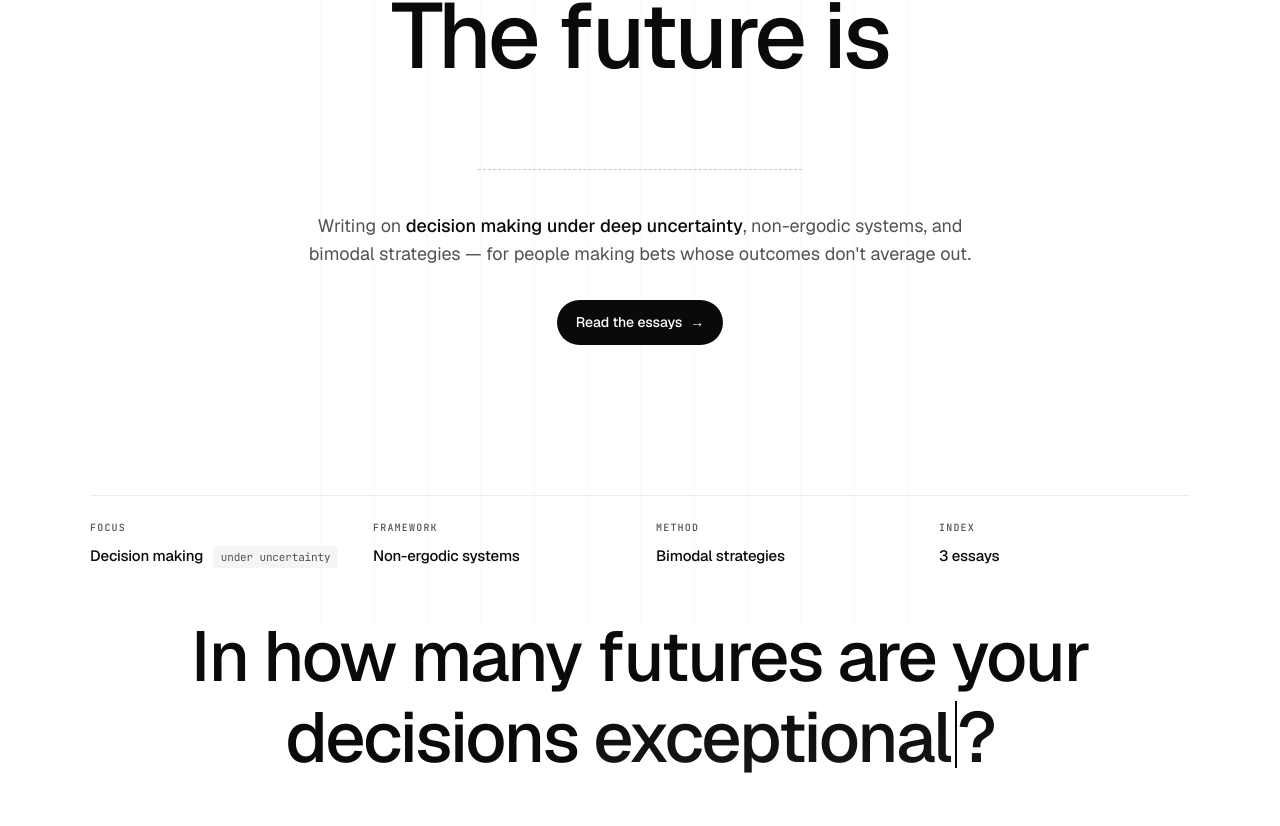
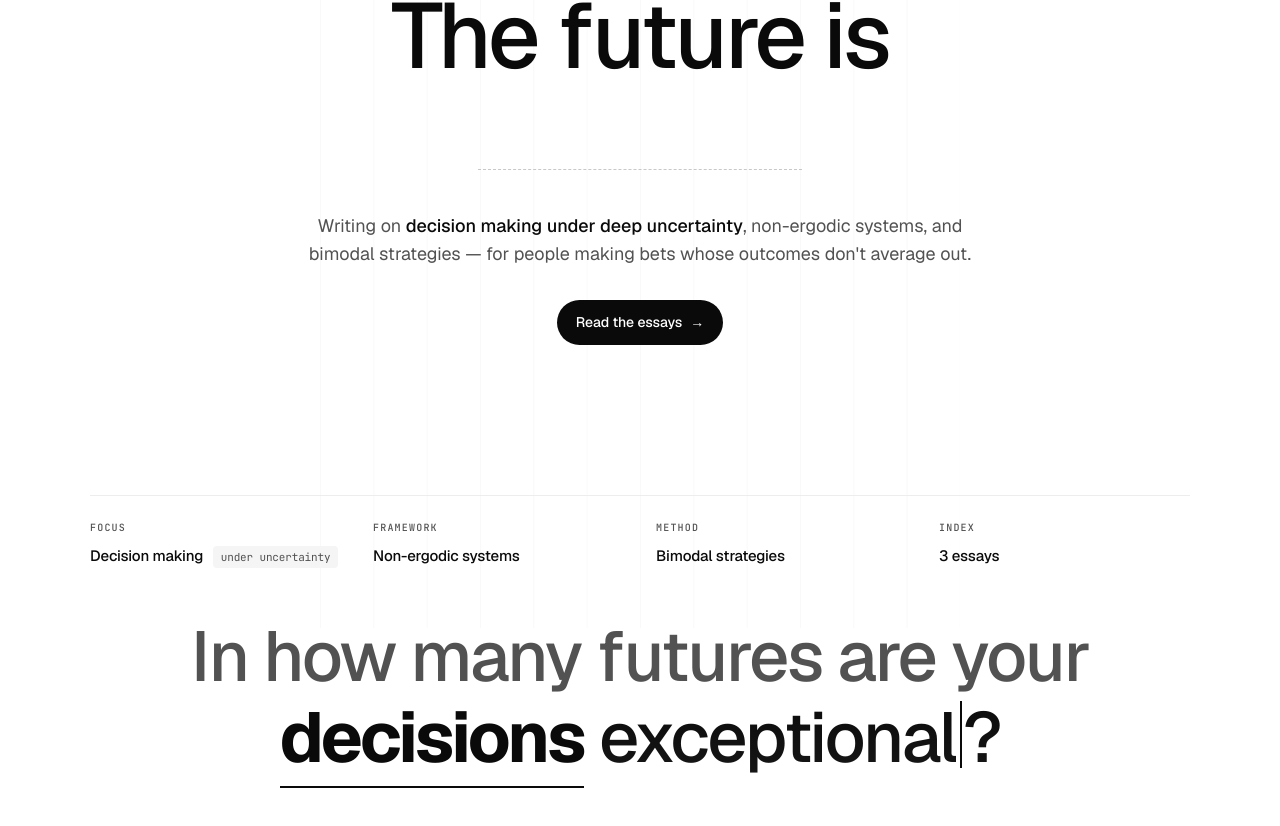
Before and after one commit to juliustgeiger-lab/Personal-Webseite, a Next.js app: page / in a window 1280 px wide. Shown: the part 172-998 px from the top of the page. Built offline with nearby package versions, Linux system fonts and the light colour scheme.

Commit message:
Futures headline: emphasize 'decisions' with weight, full ink, hairline underline; de-emphasize surrounding text

```diff
--- a/src/app/globals.css
+++ b/src/app/globals.css
@@ -408,9 +408,18 @@ section.futures {
   font-size: clamp(32px, 5.5vw, 72px);
   line-height: 1.15;
   letter-spacing: -0.03em;
-  color: var(--ink);
+  color: var(--ink-soft);
   text-align: center;
   max-width: 24ch;
+}
+
+.futures-headline .emph {
+  font-style: normal;
+  font-weight: 700;
+  color: var(--ink);
+  letter-spacing: -0.04em;
+  border-bottom: 2px solid var(--ink);
+  padding-bottom: 0.04em;
 }
 
 .rotating-word {
--- a/src/app/page.tsx
+++ b/src/app/page.tsx
@@ -56,7 +56,8 @@ export default function Home() {
 
       <section className="futures">
         <h2 className="futures-headline">
-          In how many futures are your decisions{" "}
+          In how many futures are your{" "}
+          <em className="emph">decisions</em>{" "}
           <RotatingWord
             words={[
               "great",
```
